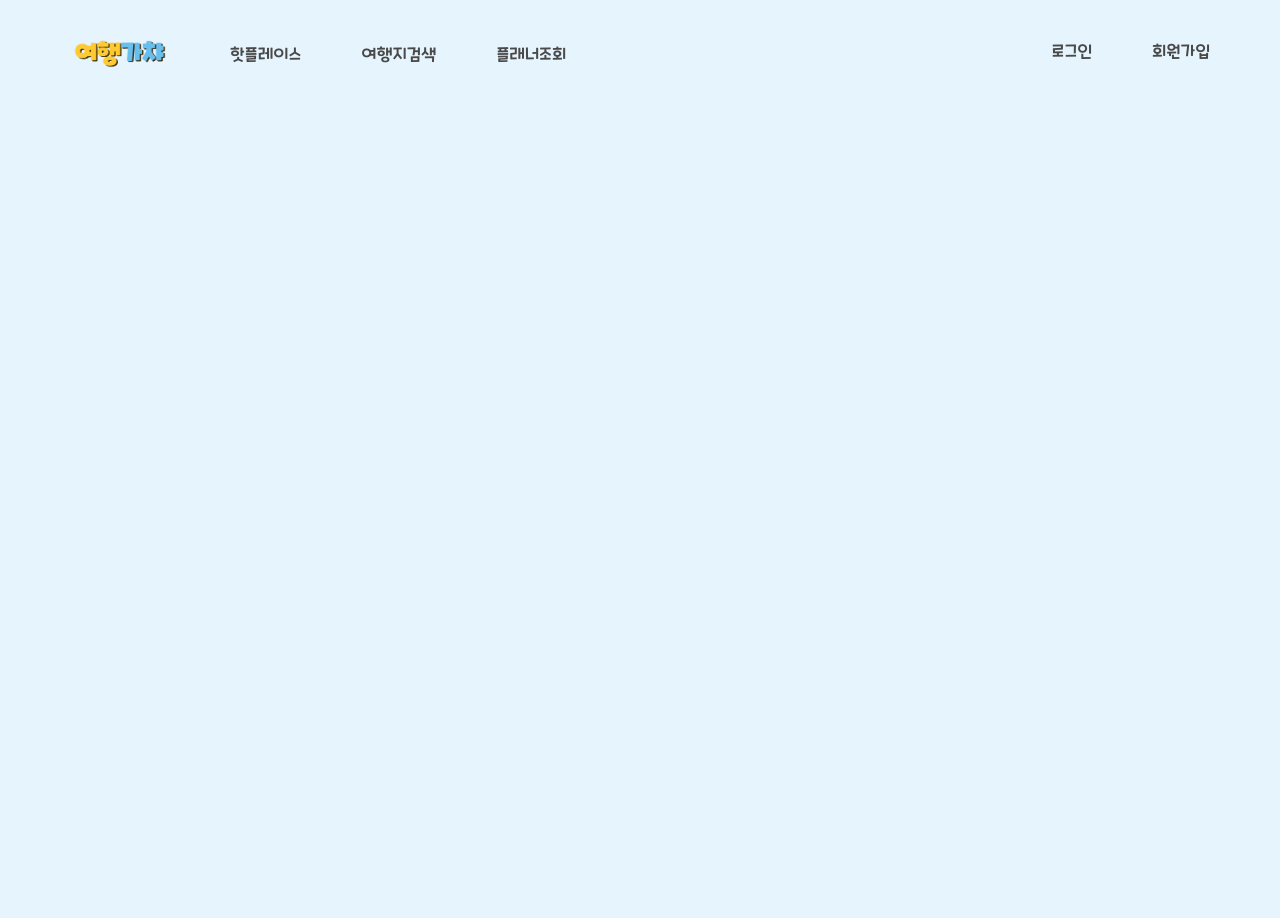
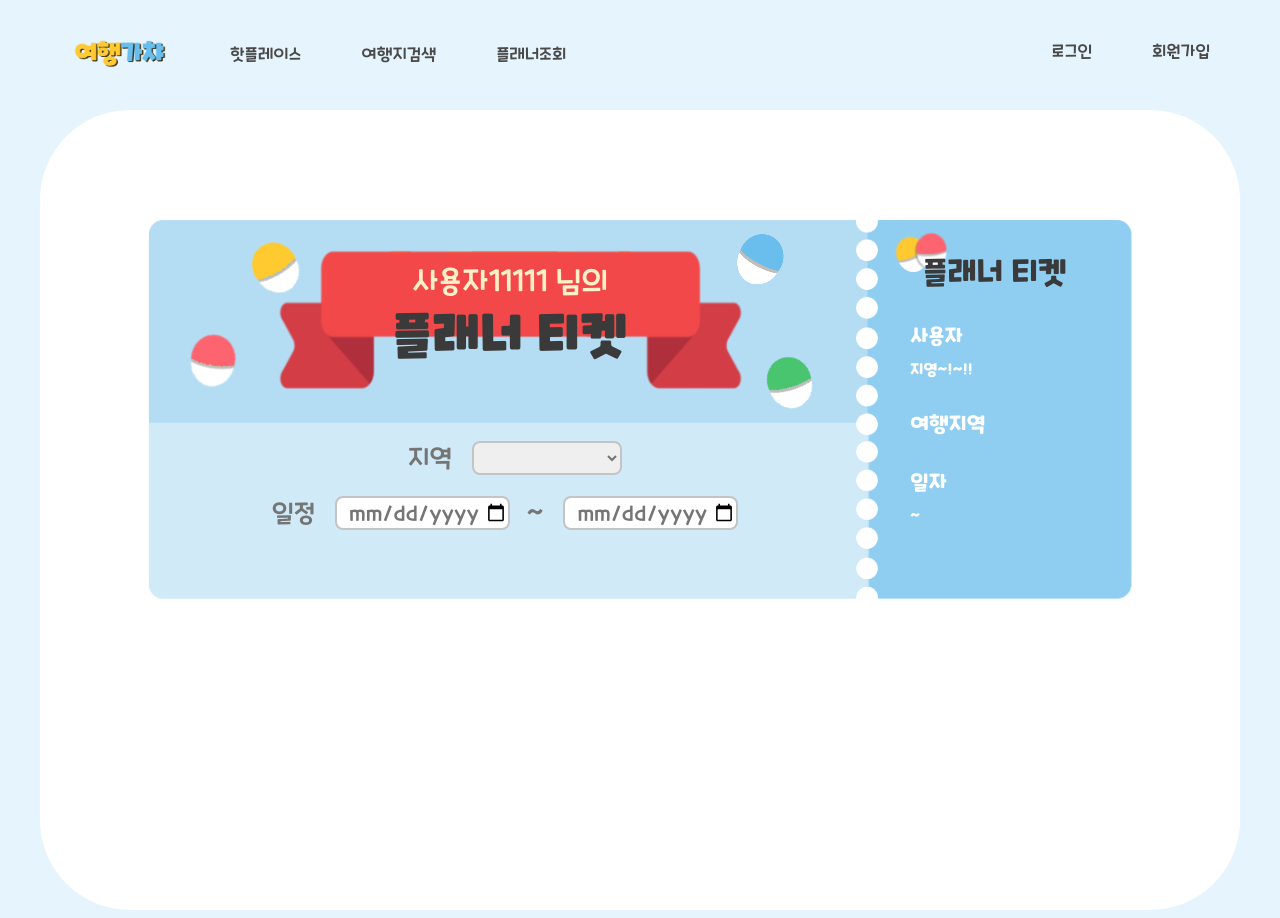
Before and after one commit to YFASS-EnjoyTrip/EnjoyTrip-Vue, a Vue app: page /planner/create in a window 1280 px wide. Before the commit the page ends 800 px from the top, so only its background shows below. Built offline with nearby package versions, Linux system fonts and the light colour scheme.

Commit message:
Feat. PlannerCreate 페이지 생성

```diff
--- a/src/components/attraction/AttractionList.vue
+++ b/src/components/attraction/AttractionList.vue
@@ -1,10 +1,19 @@
 <template>
-  <div class="container">
-    <div class="inner-container">
-      <div id="map" class="map"></div>
-      <div class="right-container">
-        <AttractionSearch></AttractionSearch>
+  <div>
+    <div class="container">
+      <div class="inner-container">
+        <div id="map" class="map"></div>
+        <div class="right-container">
+          <AttractionSearch></AttractionSearch>
+        </div>
       </div>
+    </div>
+    <div>
+      <img
+        src="../../assets/img/background_full.png"
+        alt="배경"
+        class="background"
+      />
     </div>
   </div>
 </template>
@@ -81,6 +90,13 @@ export default {
 </script>
 
 <style scoped>
+.background {
+  position: absolute;
+  right: 0;
+  top: 3%;
+  z-index: -1;
+  width: fit-content;
+}
 .container {
   width: 1200px;
   height: 800px;
--- a/src/components/attraction/AttractionSearch.vue
+++ b/src/components/attraction/AttractionSearch.vue
@@ -102,11 +102,13 @@
         </div>
       </div>
     </div>
+    <router-link :to="{ name: 'PlannerCreate' }">
       <div class="plannerCreate-button">
         <img src="../../assets/img/icon/capsule_R.png" alt="capR" />
         <span>플래너 생성하기</span>
         <img src="../../assets/img/icon/capsule_Y.png" alt="capY" />
       </div>
+    </router-link>
   </div>
 </template>
 
@@ -121,6 +123,7 @@ export default {
       sidoOption: "1",
       gugunOption: "",
       sidos: [
+        { value: "0", text: "전체" },
         { value: "1", text: "서울" },
         { value: "2", text: "인천" },
         { value: "3", text: "대전" },
@@ -174,12 +177,17 @@ export default {
   },
   methods: {
     async updateGuguns(option) {
+      if (option == "0") {
+        this.guguns = [{ text: "전체", value: "0" }];
+        this.gugunOption = this.guguns[0].value;
+      } else {
         const response = await axios.get(
           `http://localhost:8080/locations/search/gugun?sido=${option}`
         );
         console.log(response.data.result);
         this.guguns = response.data.result;
         this.gugunOption = this.guguns[0].value;
+      }
     },
     async selectAllAttractions() {
       const response = await axios.get(`http://localhost:8080/locations`);
@@ -191,6 +199,9 @@ export default {
 </script>
 
 <style scoped>
+a {
+  text-decoration: none;
+}
 .plannerCreate-button {
   display: flex;
   justify-content: center;
@@ -269,7 +280,7 @@ export default {
   overflow: hidden;
   text-overflow: ellipsis;
   white-space: nowrap;
-  font-size: 20px;
+  font-size: 18px;
   /* 폰트 크기 설정 */
   font-family: "CookieRun-Black";
   color: #4d4d4d;
--- /dev/null
+++ b/src/components/planner/PlannerCreate.vue
@@ -0,0 +1,227 @@
+<template>
+  <div class="container">
+    <div class="img-container">
+      <img src="../../assets/img/ticket.png" alt="티켓" />
+    </div>
+    <div class="text-container">
+      <div>
+        <div class="ticket-top">
+          <div class="nickname">
+            <span>사용자11111 님의</span>
+          </div>
+          <div class="ticket-title">
+            <span>플래너 티켓</span>
+          </div>
+        </div>
+        <div class="ticket-bottom">
+          <div class="location-input">
+            <span>지역</span>
+            <select
+              class="sido-dropdown"
+              name="sido"
+              id="location"
+              v-model="location"
+            >
+              <option
+                v-for="sido in sidos"
+                :value="sido.value"
+                :key="sido.value"
+              >
+                {{ sido.text }}
+              </option>
+            </select>
+          </div>
+          <div class="date-input">
+            <span>일정</span>
+            <input class="calendar-pick" type="date" v-model="startDate" />
+            <span> ~</span>
+            <input class="calendar-pick" type="date" v-model="endDate" />
+          </div>
+        </div>
+      </div>
+      <div class="ticket-right">
+        <div class="side-title">플래너 티켓</div>
+        <div class="info">
+          <div>
+            <div class="info-title">사용자</div>
+            <div class="info-value">{{ nickname }}</div>
+          </div>
+          <div class="locationInfo">
+            <div class="info-title">여행지역</div>
+            <div class="info-value">{{ getSelectedText(location) }}</div>
+          </div>
+          <div class="dateInfo">
+            <div class="info-title">일자</div>
+            <div class="info-value">{{ startDate }} ~ {{ endDate }}</div>
+          </div>
+        </div>
+      </div>
+    </div>
+  </div>
+</template>
+
+<script>
+export default {
+  name: "PlannerCreate",
+  components: {},
+  data() {
+    return {
+      nickname: "지영~!~!!",
+      location: "",
+      startDate: "",
+      endDate: "",
+      sidos: [
+        { value: "1", text: "서울" },
+        { value: "2", text: "인천" },
+        { value: "3", text: "대전" },
+        { value: "4", text: "대구" },
+        { value: "5", text: "광주" },
+        { value: "6", text: "부산" },
+        { value: "7", text: "울산" },
+        { value: "8", text: "세종" },
+        { value: "31", text: "경기도" },
+        { value: "32", text: "강원도" },
+        { value: "33", text: "충청북도" },
+        { value: "34", text: "충청남도" },
+        { value: "35", text: "경상북도" },
+        { value: "36", text: "경상남도" },
+        { value: "37", text: "전라북도" },
+        { value: "38", text: "전라남도" },
+        { value: "39", text: "제주도" },
+      ],
+    };
+  },
+  created() {},
+  methods: {
+    getSelectedText(value) {
+      const selectedSido = this.sidos.find((sido) => sido.value === value);
+      return selectedSido ? selectedSido.text : "";
+    },
+  },
+};
+</script>
+
+<style scoped>
+.info-title {
+  margin-bottom: 10px;
+  font-size: 20px;
+  font-family: "CookieRun-Bold";
+  color: #ffffff;
+}
+.info-value {
+  margin-bottom: 30px;
+  font-size: 15px;
+  font-family: "CookieRun-Bold";
+  color: #ffffff;
+}
+.info {
+  padding-top: 30px;
+  padding-left: 50px;
+}
+.side-title {
+  padding-top: 30px;
+  font-size: 30px;
+  font-family: "CookieRun-Bold";
+  color: #3a3a3a;
+  text-align: center;
+}
+.calendar-pick {
+  border: 2px solid #c4c4c4;
+  /* 테두리 스타일 추가 */
+  border-radius: 8px;
+  /* 테두리 모서리 둥글게 설정 */
+  outline: none;
+  /* 포커스 시 테두리 제거 */
+  font-size: 20px;
+  font-family: "CookieRun-Regular";
+  color: #757575;
+
+  text-indent: 5px;
+  margin-right: 10px;
+  width: 170px;
+}
+.sido-dropdown {
+  border: 2px solid #c4c4c4;
+  /* 테두리 스타일 추가 */
+  border-radius: 8px;
+  /* 테두리 모서리 둥글게 설정 */
+  outline: none;
+  /* 포커스 시 테두리 제거 */
+  font-size: 20px;
+  text-indent: 10px;
+  font-family: "CookieRun-Regular";
+  color: #757575;
+
+  margin-right: 10px;
+  width: 150px;
+}
+.location-input {
+  padding-top: 30px;
+  width: 720px;
+}
+
+.location-input > span {
+  font-family: "CookieRun-Regular";
+  color: #757575;
+  font-size: 1.5rem;
+  margin-right: 20px;
+}
+.date-input {
+  margin-top: 20px;
+}
+.date-input > span {
+  font-family: "CookieRun-Regular";
+  color: #757575;
+  font-size: 1.5rem;
+  margin-right: 20px;
+}
+.nickname {
+  font-family: "CookieRun-Regular";
+  color: #fff0c7;
+  font-size: 1.8rem;
+  padding-top: 40px;
+}
+.ticket-title {
+  font-family: "CookieRun-Black";
+  color: #3a3a3a;
+  font-size: 3rem;
+}
+.container {
+  width: 1200px;
+  height: 800px;
+  background-color: rgb(255, 255, 255);
+  border-radius: 90px;
+  /* box-shadow: 0 2px 4px rgba(73, 73, 73, 0.2); */
+}
+.img-container {
+  display: flex;
+  justify-content: center;
+  caret-color: transparent;
+  user-select: none;
+  pointer-events: none;
+  width: 1200px;
+  margin-top: 50px;
+}
+.text-container {
+  display: flex;
+  margin-left: 120px;
+  margin-top: -440px;
+}
+.ticket-top {
+  width: 700px;
+  height: 190px;
+  text-align: center;
+  caret-color: transparent;
+  user-select: none;
+  pointer-events: none;
+}
+.ticket-bottom {
+  width: 700px;
+  height: 190px;
+  text-align: center;
+}
+.ticket-right {
+  width: 270px;
+  height: 380px;
+}
+</style>
--- a/src/router/index.js
+++ b/src/router/index.js
@@ -10,6 +10,7 @@ import HotplaceList from "../components/hotplace/HotplaceList.vue";
 import AttractionList from "../components/attraction/AttractionList.vue";
 import PlannerView from "../components/planner/PlannerView.vue";
 import plannerModify from "../components/planner/PlannerModify.vue";
+import PlannerCreate from "../components/planner/PlannerCreate.vue";
 import LoginForm from "../components/member/LoginForm.vue";
 import SignupForm from "../components/member/SignupForm.vue";
 
@@ -65,6 +66,12 @@ const routes = [
         name: "plannerModify",
         component: plannerModify,
       },
+      {
+        path: "create",
+        name: "PlannerCreate",
+        component: PlannerCreate,
+        props: true,
+      },
     ],
   },
   {
```
Also changed, not shown: src/assets/img/ticket.png (added). Lines whose indentation alone changed are shown as unchanged.
